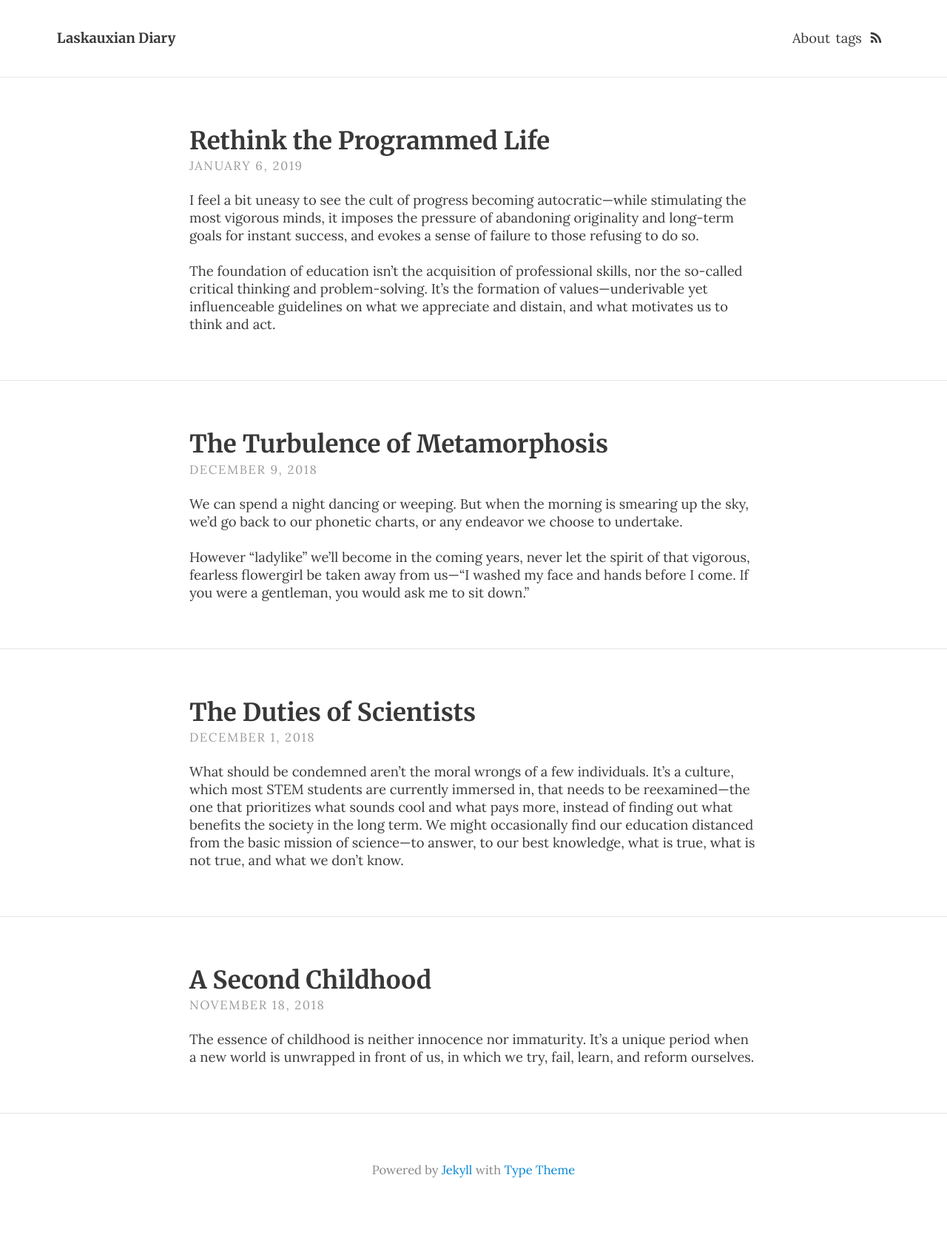
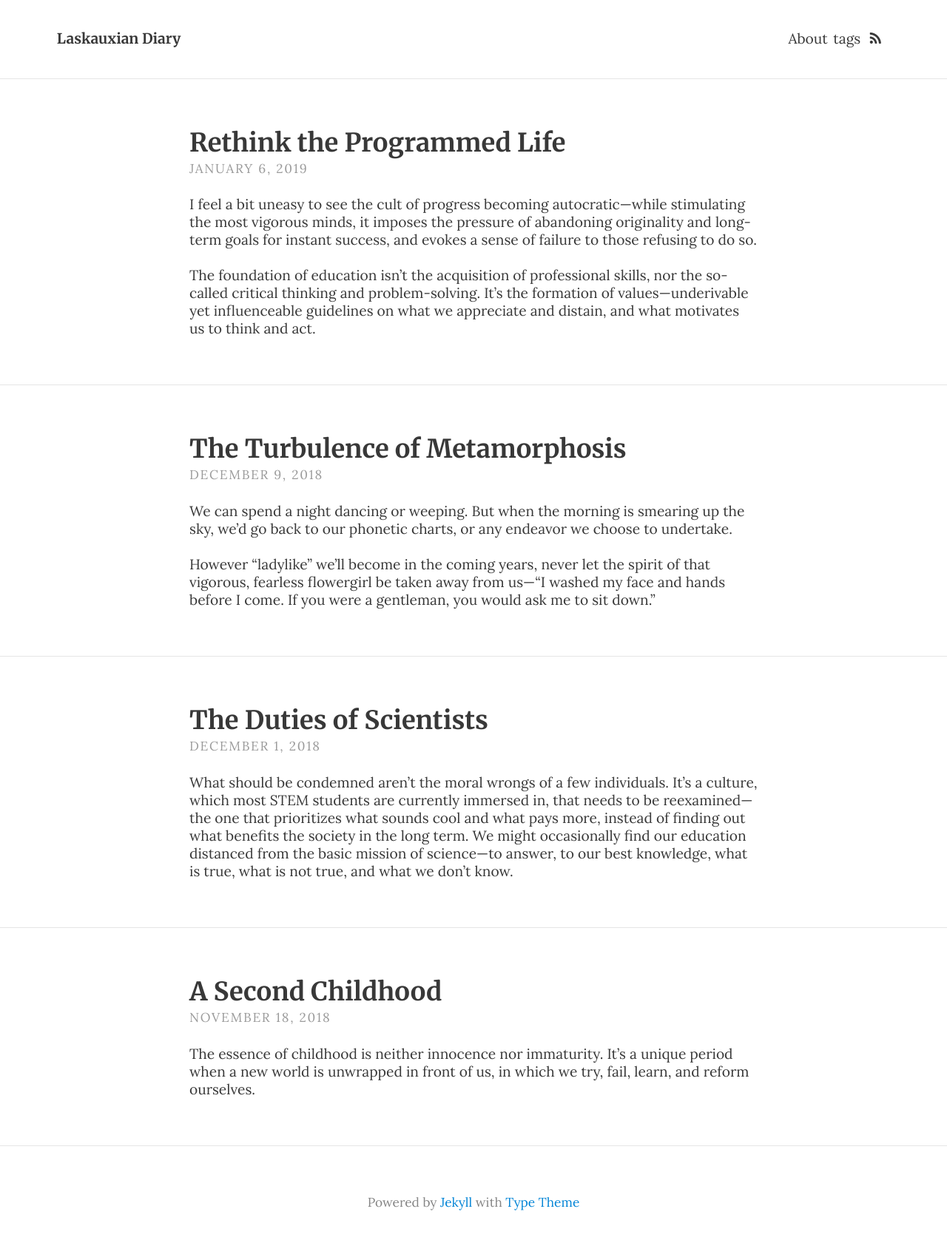
Before and after one commit to laskaux/laskaux.github.io, a Jekyll site: the page built from index.html, in a window 1280 px wide. Shown: the whole page at 74% size. Built offline with Jekyll 4.4.1, drawn with Linux system fonts in a browser that asks for light colours; the list of posts is cut into pages by our own code; before the commit the page ends 1658 px from its top, so only the background shows below that.

Commit message:
font size

```diff
--- a/_sass/base/_variables.scss
+++ b/_sass/base/_variables.scss
@@ -1,7 +1,7 @@
 // Typography
 $font-family-main: 'Lora', serif;
 $font-family-headings: 'Merriweather', serif;
-$font-size: 1.15em;
+$font-size: 1.2em;
 
 // Padding
 $padding-large: 20%;
--- a/_sass/layouts/_index.scss
+++ b/_sass/layouts/_index.scss
@@ -29,7 +29,7 @@
     }
   }
   .excerpt {
-    margin-top: 1.15em;
+    margin-top: 1.2em;
   }
 }
 // Pagination
```
